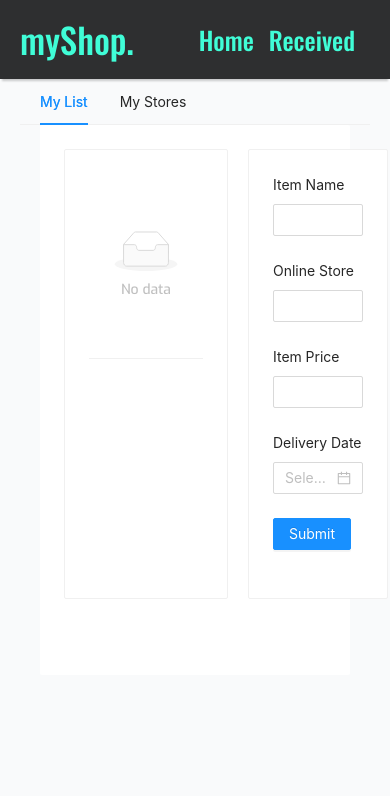
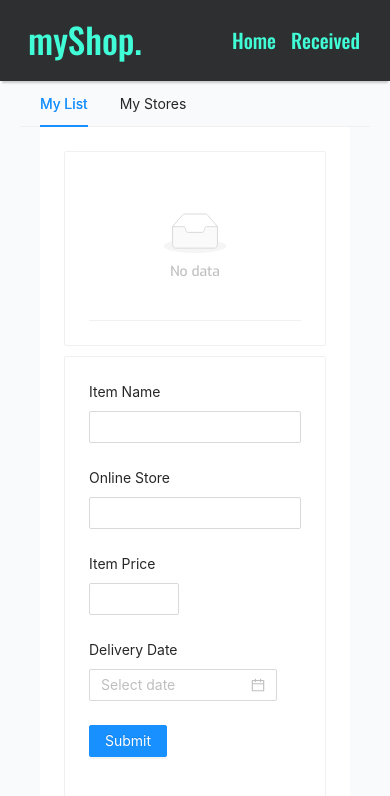
Before and after one commit to shiranmeir/MY-SHOPPING, a React (Create React App) app: page / in a window 390 px wide. Shown: the top 796 px of the page. Built offline with nearby package versions, Linux system fonts and the light colour scheme.

Commit message:
Added media screen

```diff
--- a/src/components/Board/Board.scss
+++ b/src/components/Board/Board.scss
@@ -20,3 +20,18 @@
     margin-left: 20px;
   }
 }
+
+@media only screen and (max-width: 600px) {
+  .ant-card-body {
+    display: flex;
+    flex-direction: column;
+  }
+  .board-list {
+    width: unset;
+  }
+  .board-form {
+    width: unset;
+    margin: unset;
+    margin-top: 10px;
+  }
+}
--- a/src/components/ItemsList/ItemsList.scss
+++ b/src/components/ItemsList/ItemsList.scss
@@ -25,3 +25,16 @@
     padding: 10px;
   }
 }
+
+@media only screen and (max-width: 600px) {
+  .items-list .ant-table-tbody > tr > td {
+    font-size: 8px;
+    padding: 5px;
+  }
+  .items-list button {
+    margin-left: unset;
+  }
+  .total {
+    font-size: 10px;
+  }
+}
--- a/src/components/Navbar/Navbar.scss
+++ b/src/components/Navbar/Navbar.scss
@@ -28,3 +28,13 @@
     }
   }
 }
+
+@media only screen and (max-width: 600px) {
+  .navbar-title {
+    margin-left: 8px;
+  }
+  .navbar-links {
+    font-size: 20px;
+    padding: 25px 15px;
+  }
+}
--- a/src/components/Stores/Stores.scss
+++ b/src/components/Stores/Stores.scss
@@ -34,3 +34,12 @@
 .ant-tabs {
   padding: 0 20px;
 }
+
+@media only screen and (max-width: 600px) {
+  .store {
+    .ant-tabs {
+      padding: 20px;
+      width: unset;
+    }
+  }
+}
```
